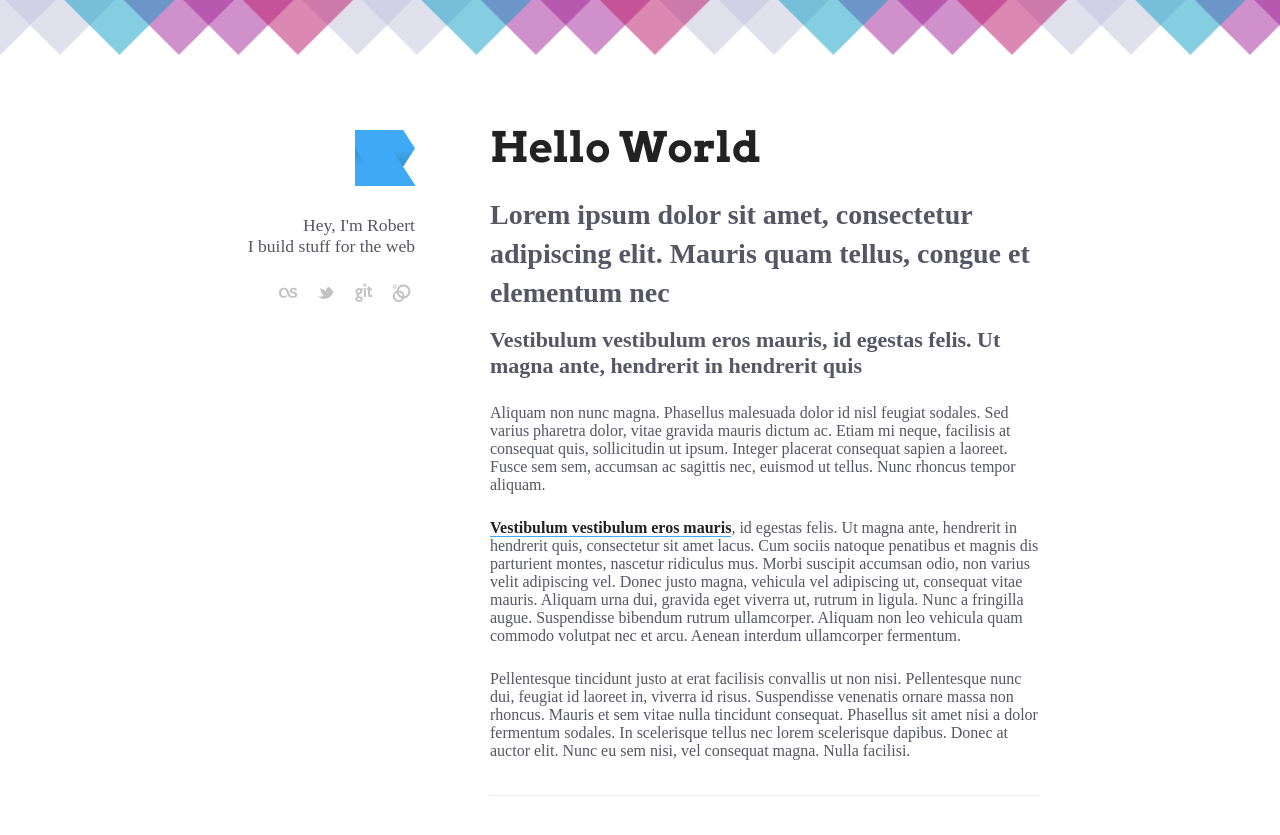
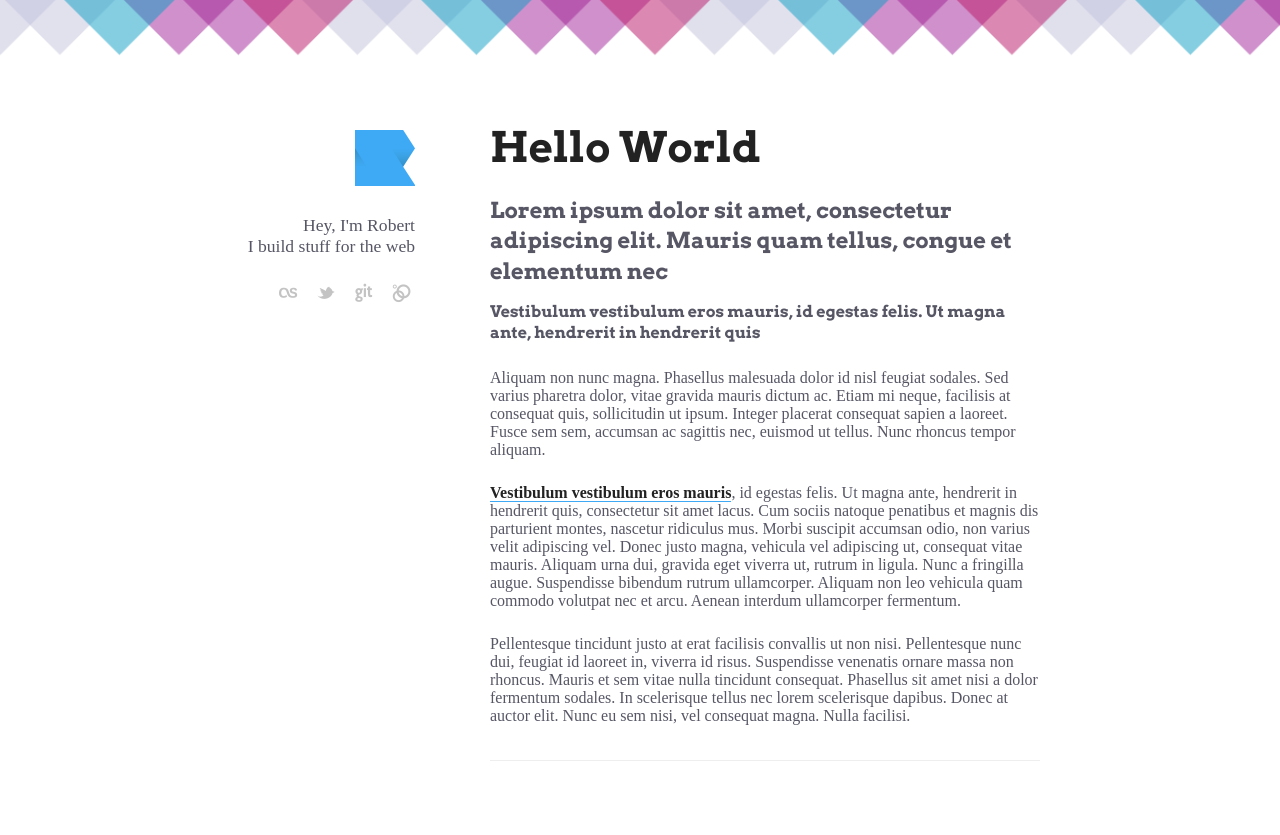
Before and after one commit to studioromeo/studioromeo.github.com, a Jekyll site: the page built from _posts/2012-09-08-hello-world.md, in a window 1280 px wide. Shown: the top 835 px of the page. Built offline with Jekyll 4.4.1, drawn with Linux system fonts in a browser that asks for light colours.

Commit message:
Changed h2, h3 to use arvo

```diff
--- a/css/style.css
+++ b/css/style.css
@@ -119,15 +119,12 @@ h1 {
 h1 a { border: 0; }
 
 h2 {
-	font-size: 28px;
-	line-height: 1.4;
-	font-weight: 700;
+	font: 700 22px/1.4 'Arvo', serif;
 	margin-bottom: 15px;
 }
 
 h3 {
-	font-size: 22px;
-	font-weight: 700;
+	font: 700 16px/1.3 'Arvo', serif;
 	margin-bottom: 10px;
 }
 
```
